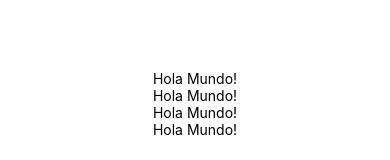
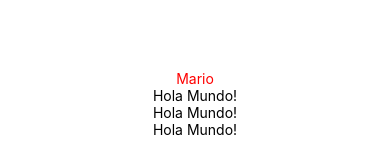
Before and after one commit to mario-galindo/react-native-scratch, a React Native app: screen / in a window 390 px wide. Shown: the part 318-478 px from the top of the page. Built offline with nearby package versions, Linux system fonts and the light colour scheme.

Commit message:
handling styles

```diff
--- a/App.js
+++ b/App.js
@@ -17,7 +17,7 @@ class Texto extends React.Component {
   render() {
 
     const { texto } = this.state
-    return <Text onPress={() => {this.handlePress()}}>{texto}</Text>
+    return <Text onPress={() => { this.handlePress() }}>{texto}</Text>
   }
 }
 
@@ -25,7 +25,7 @@ export default class App extends React.Component {
   render() {
     return (
       <View style={styles.container}>
-        <Texto />
+        <Text style={styles.text}>Mario</Text>
         <Texto />
         <Texto />
         <Texto />
@@ -35,10 +35,13 @@ export default class App extends React.Component {
 }
 
 const styles = StyleSheet.create({
+  text: {
+    color: 'red'
+  },
   container: {
     flex: 1,
     backgroundColor: '#fff',
     alignItems: 'center',
-    justifyContent: 'center',
+    justifyContent: 'center'
   },
 });
```
